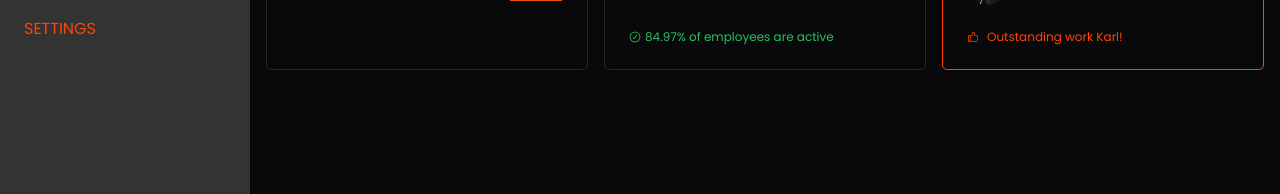
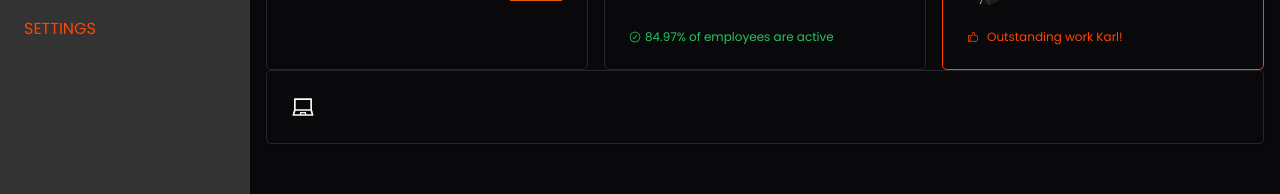
Before and after one commit to Nimira43/NT-Dashboard, a Next.js app: page /dashboard in a window 1280 px wide. Shown: the part 240-434 px from the top of the page. Built offline with nearby package versions, Linux system fonts and the light colour scheme.

Commit message:
Working on stack barchart

```diff
--- a/app/dashboard/components/employees-stats.tsx
+++ b/app/dashboard/components/employees-stats.tsx
@@ -7,12 +7,14 @@ import Link from 'next/link'
 import { BiUser, BiUserCheck, BiUserX } from 'react-icons/bi'
 import { RxCrossCircled, RxCheckCircled } from 'react-icons/rx'
 import { GoThumbsup } from 'react-icons/go'
+import { AiOutlineLaptop } from 'react-icons/ai'
 
 export default function EmployeesStats() {
   const totalEmployees = 173
   const employeesAttending = 147
   const employeesAttendingPresent = parseFloat(((employeesAttending / totalEmployees) * 100).toFixed(2))
   return (
+    <>
       <div className='grid lg:grid-cols-3 gap-4'>
         <Card>
           <CardHeader className='pb-2'>
@@ -90,5 +92,13 @@ export default function EmployeesStats() {
           </CardFooter>
         </Card>
       </div>
+      <Card>
+        <CardHeader>
+          <CardTitle>
+            <AiOutlineLaptop />
+          </CardTitle>
+        </CardHeader>
+      </Card>
+    </>
   )
 }
```
Lines whose indentation alone changed are shown as unchanged.
